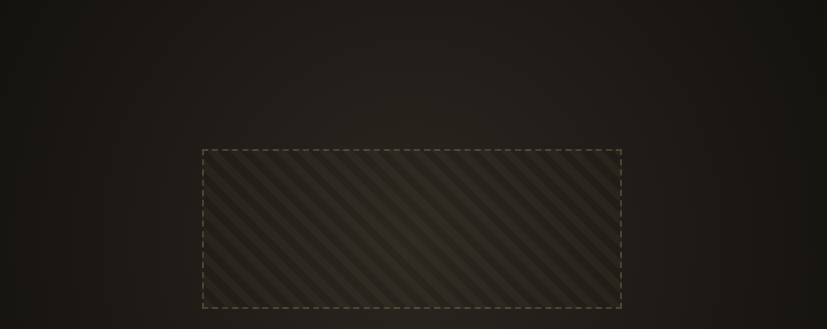
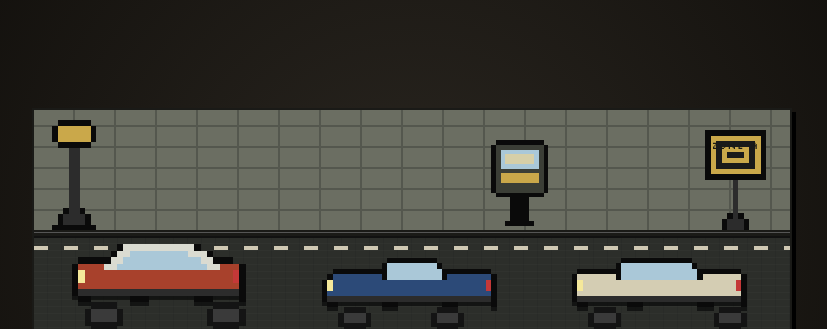
Before and after one commit to Clutz88/the-warden, a website built with Vite: page index.html in a window 1280 px wide. Shown: the top 329 px of the page, without its empty margins (228-1055 px from the left). Built offline with nearby package versions, Linux system fonts and the light colour scheme; some packages are replaced by stand-ins of ours.

Commit message:
feat: menu artwork, button polish, rulebook filter
- Replace main menu placeholder with a kerb scene (lamppost, ticket
  machine, Zone A sign, three parked cars) built from existing sprites
  so it scales with future art/music additions.
- Always render CONTINUE and CAREER STATS on the menu; grey them out
  when no save / no stats exist. Rename buttons to CONTINUE and NEW
  SHIFT.
- Filter rulebook PCN Codes to activeRules(day) so the list matches the
  buttons the player can actually press. Drop the "D1:" / "D2:" prefix
  from the regulations list.

```diff
--- a/src/style.css
+++ b/src/style.css
@@ -850,18 +850,45 @@
   animation: modal-bg-in 240ms ease-out;
 }
 .mainmenu-art {
-  /* Placeholder for future artwork. */
-  width: min(420px, 70vw);
-  height: 160px;
+  width: min(760px, 96vw);
   margin-bottom: 28px;
-  background: repeating-linear-gradient(
-    45deg,
-    rgba(184, 168, 114, 0.05),
-    rgba(184, 168, 114, 0.05) 8px,
-    transparent 8px,
-    transparent 16px
-  );
-  border: 2px dashed rgba(184, 168, 114, 0.25);
+}
+.kerb-scene.menu {
+  min-height: 240px;
+  grid-template-rows: 120px 8px 1fr;
+  box-shadow: 4px 4px 0 #000;
+}
+.kerb-scene.menu .kerb-road {
+  padding-bottom: 14px;
+}
+.kerb-scene.menu .menu-cars {
+  display: flex;
+  gap: 18px;
+  align-items: flex-end;
+  width: 100%;
+  justify-content: space-around;
+  padding: 0 12px;
+}
+.kerb-scene.menu .menu-car .car-svg {
+  width: 180px;
+  filter: drop-shadow(0 4px 0 rgba(0, 0, 0, 0.55));
+}
+.kerb-scene.menu .machine-mount {
+  left: auto;
+  right: 32%;
+}
+.kerb-scene.menu .sign-mount.menu-zone {
+  right: 24px;
+  bottom: 0;
+}
+@media (max-width: 700px) {
+  .kerb-scene.menu .menu-car .car-svg {
+    width: 110px;
+  }
+  .kerb-scene.menu {
+    min-height: 180px;
+    grid-template-rows: 90px 6px 1fr;
+  }
 }
 .mainmenu-panel {
   max-width: 480px;
--- a/src/ui/mainmenu.ts
+++ b/src/ui/mainmenu.ts
@@ -1,3 +1,39 @@
+import { lamppost, ticketMachine, zoneSign } from "./sprites/icons";
+import { spriteSvg } from "./sprites/pixelArt";
+import { carPalette, COLOUR_HEX } from "./sprites/palette";
+import carGrids from "../data/sprites/cars.json";
+
+const CAR_GRIDS = carGrids as Record<string, string>;
+
+function carArt(model: string, colour: string): string {
+  const grid = CAR_GRIDS[model] ?? "";
+  const hex = COLOUR_HEX[colour] ?? "#888";
+  return spriteSvg(grid, carPalette(hex), { className: "car-svg" });
+}
+
+function renderMenuArt(): string {
+  return `
+    <div class="mainmenu-art" aria-hidden="true">
+      <div class="kerb-scene pay-and-display menu">
+        <div class="kerb-pavement">
+          <div class="lamp-mount">${lamppost()}</div>
+          <div class="machine-mount">${ticketMachine()}</div>
+          <div class="sign-mount menu-zone">${zoneSign("A")}</div>
+        </div>
+        <div class="kerb-curb"></div>
+        <div class="kerb-road">
+          <div class="kerb-markings"></div>
+          <div class="menu-cars">
+            <div class="menu-car">${carArt("Mini Cooper", "Red")}</div>
+            <div class="menu-car">${carArt("Ford Fiesta", "Blue")}</div>
+            <div class="menu-car">${carArt("VW Golf", "White")}</div>
+          </div>
+        </div>
+      </div>
+    </div>
+  `;
+}
+
 export function renderMainMenu(hasSave: boolean, hasStats: boolean): string {
   const continueBtn = hasSave
     ? `<button class="btn" data-action="continue">CONTINUE</button>`
@@ -7,7 +43,7 @@
     : `<button class="btn" disabled title="No career stats yet">CAREER STATS</button>`;
   return `
     <div class="mainmenu-page">
-      <div class="mainmenu-art" aria-hidden="true"></div>
+      ${renderMenuArt()}
       <div class="mainmenu-panel">
         <h1>THE WARDEN</h1>
         <p class="subtitle">Borough of Ashbridge — Parking Enforcement</p>
--- a/src/ui/rulebook.ts
+++ b/src/ui/rulebook.ts
@@ -1,20 +1,21 @@
 import { getDay, DAYS } from "../game/days";
-import { RULES } from "../game/rules";
+import { activeRules } from "../game/rules";
 
 export function renderRulebook(day: number): string {
   const cumulative = DAYS.slice(0, day);
-  const rules = cumulative.flatMap((d) => d.newRuleSummary.map((s) => ({ day: d.day, s })));
+  const rules = cumulative.flatMap((d) => d.newRuleSummary);
   const today = getDay(day);
+  const active = activeRules(day);
   return `
     <div class="rulebook">
       <h2>Regulations — Day ${day}</h2>
       <div class="briefing">${today.briefing}</div>
       <ul>
-        ${rules.map((r) => `<li><b>D${r.day}:</b> ${r.s}</li>`).join("")}
+        ${rules.map((s) => `<li>${s}</li>`).join("")}
       </ul>
       <h2 style="margin-top:14px;">PCN Codes</h2>
       <ul>
-        ${RULES.map((r) => `<li><b>${r.code}</b> — ${r.label}</li>`).join("")}
+        ${active.map((r) => `<li><b>${r.code}</b> — ${r.label}</li>`).join("")}
       </ul>
     </div>
   `;
```
